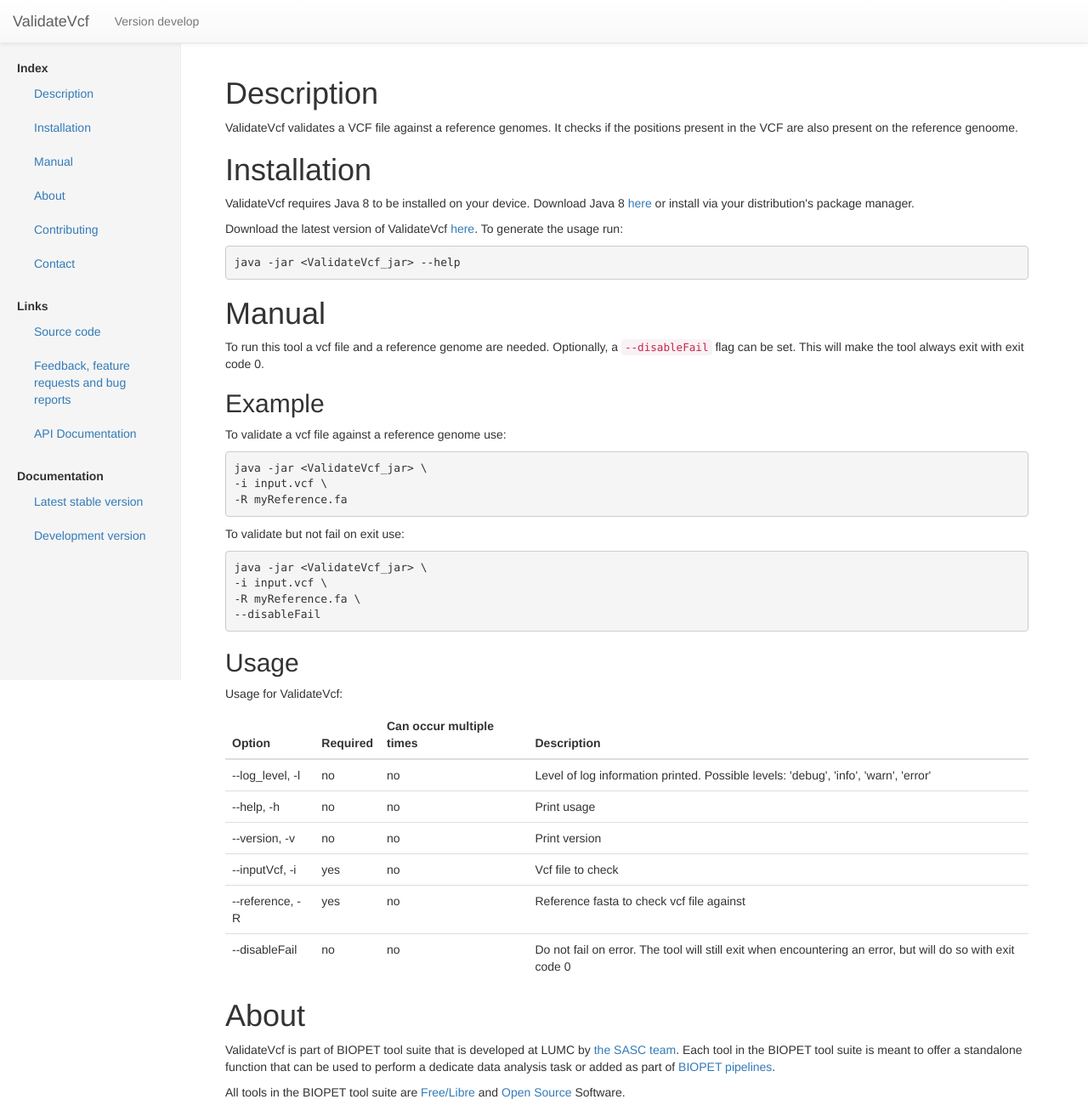
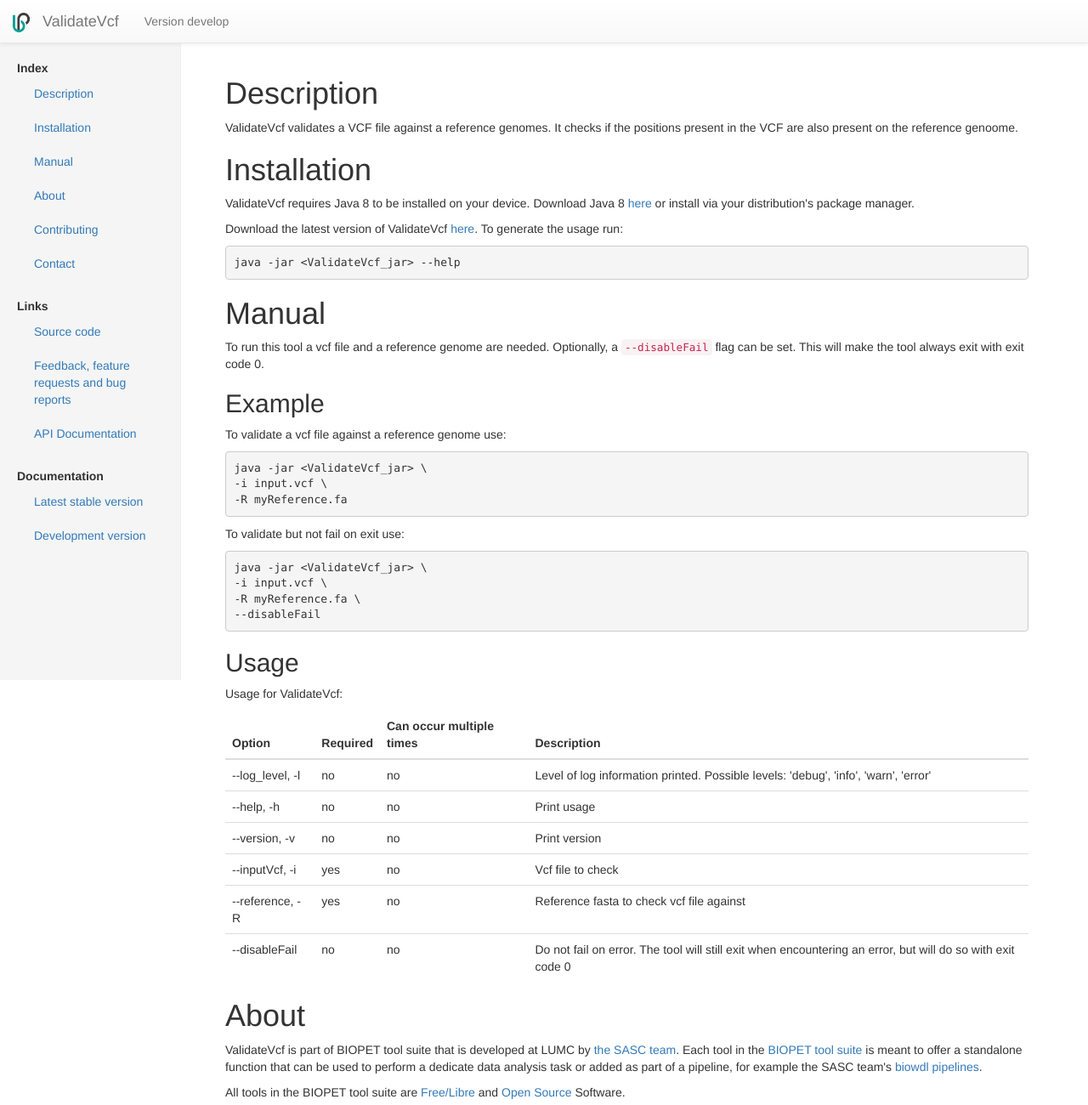
Before and after one commit to biopet/validatevcf, a plain HTML site: page develop/index.html in a window 1280 px wide. Shown: the top 1300 px of the page at 85% size. Drawn offline with nearby package versions, Linux system fonts and the light colour scheme.

Commit message:
updated site

```diff
--- a/develop/index.html
+++ b/develop/index.html
@@ -49,8 +49,11 @@
   <body>
   <nav class="navbar navbar-default navbar-fixed-top">
     <div class="container-fluid">
-      <div class="navbar-header">
         <div class="navbar-header">
+        <div class="navbar-header">
+            <a class="navbar-brand" href="https://github.com/biopet">
+                <img alt="Biopet" src="images/biopet-logo.png">
+            </a>
           <a class="navbar-brand" href="#">ValidateVcf</a>
           <ul class="nav navbar-nav navbar-right">
             <li class="navbar-text" id="Version">
@@ -183,8 +186,8 @@
 
         <h1 id="about" class="section">About</h1>
         <p>ValidateVcf is part of BIOPET tool suite that is developed at LUMC by <a href="http://sasc.lumc.nl/">the SASC team</a>.
-        Each tool in the BIOPET tool suite is meant to offer a standalone function that can be used to perform a
-        dedicate data analysis task or added as part of <a href="http://biopet-docs.readthedocs.io/en/latest/">BIOPET pipelines</a>.</p>
+        Each tool in the <a href="https://github.com/biopet/">BIOPET tool suite</a> is meant to offer a standalone function that can be used to perform a
+        dedicate data analysis task or added as part of a pipeline, for example the SASC team&#39;s <a href="https://github.com/biowdl">biowdl pipelines</a>.</p>
         <p>All tools in the BIOPET tool suite are <a href="https://www.gnu.org/philosophy/free-sw.html">Free/Libre</a> and
         <a href="https://opensource.org/osd">Open Source</a> Software.</p>
 
```
Also changed, not shown: develop/images/biopet-logo.png (added).
